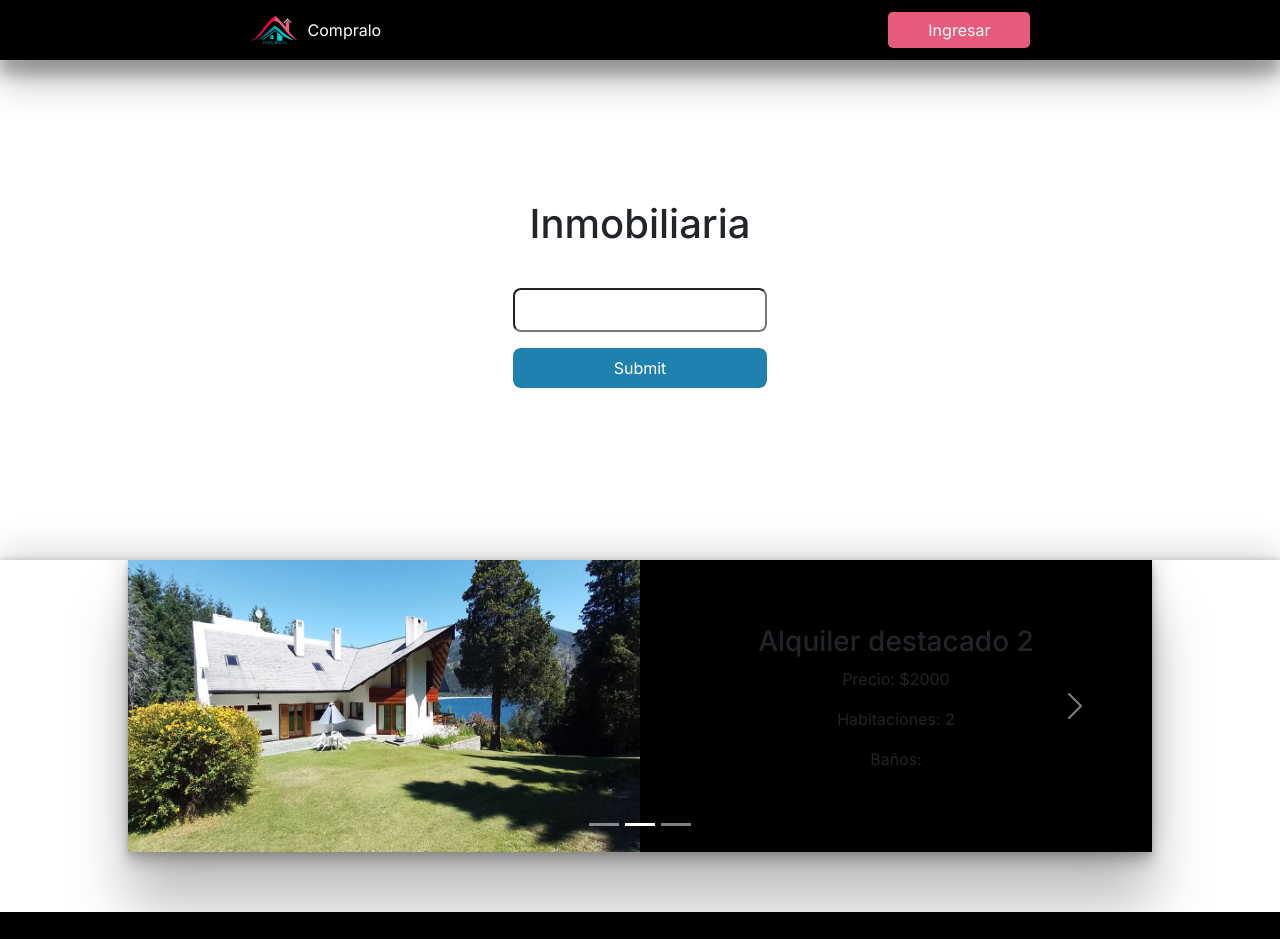
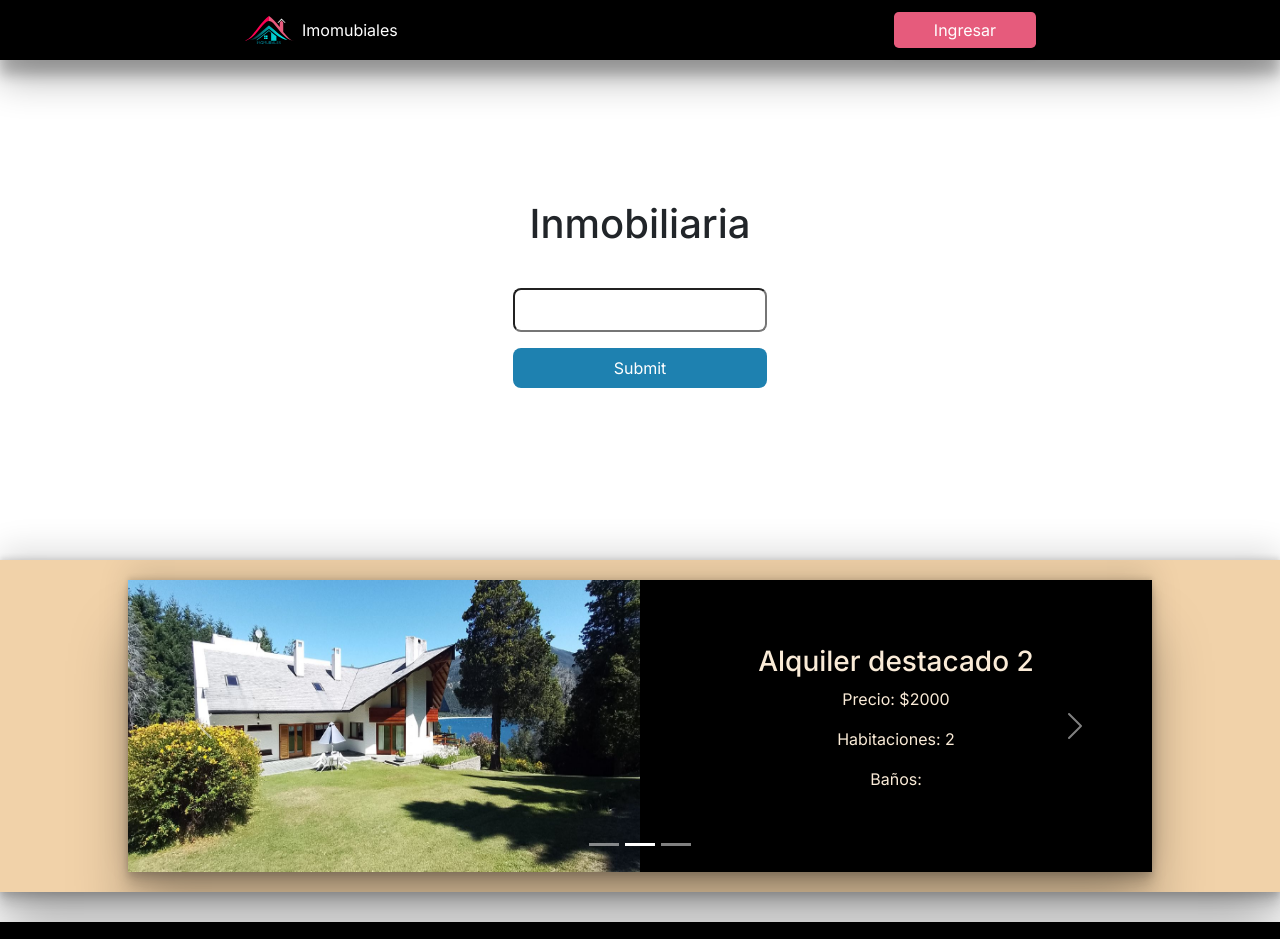
Before and after one commit to No-Country/c16-61, a Next.js app: page / in a window 1280 px wide. Shown: the top 939 px of the page. Built offline with nearby package versions, Linux system fonts and the light colour scheme.

Commit message:
Using context

```diff
--- a/src/UI/carouselCard.module.css
+++ b/src/UI/carouselCard.module.css
@@ -12,4 +12,5 @@
     justify-content: center;
     align-items: center;
     flex-direction: column;
+    color: antiquewhite;
 }
--- a/src/app/page.tsx
+++ b/src/app/page.tsx
@@ -1,16 +1,40 @@
+"use client"
+
 import FeaturedProducts from "@/components/FeaturedProducts/FeaturedProducts"
 import {SearchBar} from "@/components/SearchBar/SearchBar"
 import styles from "./page.module.css"
 
-export default function HomePage() {
+import { createContext, useContext } from 'react';
+
+interface Product {
+  nombre: string;
+  precio: number;
+  src: string;
+  habitacion: number;
+  baños: number;
+  id: number;
+}
+
+const testArray: Product[] = [{ nombre: "Alquiler destacado 1 ", precio: 1000, src: "./house1.jpg", habitacion: 3, baños: 2, id:1 },
+{ nombre: "Alquiler destacado 2 ", precio: 2000, src: "./house2.jpg", habitacion: 2, baños: 1, id:2 },
+{ nombre: "Alquiler destacado 3 ", precio: 3000, src: "./house3.jpg", habitacion: 4, baños: 2, id:3 },]
+
+export const FeaturedProductsContext = createContext(testArray);
+
+export default function HomePage(): JSX.Element {
+
+ const prueba = useContext(FeaturedProductsContext);
+
   return (
+    <FeaturedProductsContext.Provider value={testArray}>
       <main>
         <section className={styles.title} >
           <h1>Inmobiliaria</h1>
           <SearchBar />
         </section>
-      <FeaturedProducts />
+        <FeaturedProducts testArray={testArray} />
       </main>
+    </FeaturedProductsContext.Provider>
 
   )
 }
--- a/src/components/FeaturedProducts/FeaturedProducts.module.css
+++ b/src/components/FeaturedProducts/FeaturedProducts.module.css
@@ -6,9 +6,13 @@
     flex-direction: column;
     align-items: center;
     box-shadow: rgba(0, 0, 0, 0.25) 0px 54px 55px, rgba(0, 0, 0, 0.12) 0px -12px 30px, rgba(0, 0, 0, 0.12) 0px 4px 6px, rgba(0, 0, 0, 0.17) 0px 12px 13px, rgba(0, 0, 0, 0.09) 0px -3px 5px;
-
+    background-color: #f1d2a9;
+    margin-bottom: 30px;
 }
 
 .containerCarousel{
     box-shadow: rgba(0, 0, 0, 0.25) 0px 54px 55px, rgba(0, 0, 0, 0.12) 0px -12px 30px, rgba(0, 0, 0, 0.12) 0px 4px 6px, rgba(0, 0, 0, 0.17) 0px 12px 13px, rgba(0, 0, 0, 0.09) 0px -3px 5px;
+    width: 80%;
+    height: 292px;
+    margin: 20px
 }
--- a/src/components/FeaturedProducts/FeaturedProducts.tsx
+++ b/src/components/FeaturedProducts/FeaturedProducts.tsx
@@ -3,21 +3,29 @@
 import Carousel from 'react-bootstrap/Carousel';
 import { CarouselCard } from '@/UI/carouselCard';
 import style from "./FeaturedProducts.module.css"
-export default function FeaturedProducts(): JSX.Element {
 
-  const testArray = [{ nombre: "Alquiler destacado 1 ", precio: 1000, src: "./house1.jpg", habitacion: 3, baños: 2 },
-                     { nombre: "Alquiler destacado 2 ", precio: 2000, src: "./house2.jpg", habitacion: 2, baños: 1 },
-                     { nombre: "Alquiler destacado 3 ", precio: 3000, src: "./house3.jpg", habitacion: 4, baños: 2 },]
+import { useRouter } from 'next/navigation'
+import { createContext, useContext } from 'react';
+
+
+
+
+export default function FeaturedProducts({testArray}): JSX.Element {
+
+
+  const router = useRouter()
 
   return (
+
       <main className={style.container}>
-      <Carousel className={style.containerCarousel} style={{ width: "80%", height: "292px", marginBottom: "60px" }}>
+        <Carousel className={style.containerCarousel} >
           {testArray.map((item, index) => (
-          <Carousel.Item key={index}>
+            <Carousel.Item key={index} onClick={()=>{ router.push(`/product/${item.id}`)}}>
               <CarouselCard item={item}></CarouselCard>
             </Carousel.Item>
           ))}
         </Carousel>
       </main>
+
   )
 }
--- a/src/components/ItemDetail/ItemDetail.tsx
+++ b/src/components/ItemDetail/ItemDetail.tsx
@@ -1,16 +1,29 @@
+
 import Button from "react-bootstrap/Button";
 import Card from "react-bootstrap/Card";
+import { FeaturedProductsContext } from "@/app/page";
+import { useContext } from "react";
+import { useParams } from "next/navigation";
+
 
 export default function ItemDetail() {
+
+  const testArray = useContext(FeaturedProductsContext);
+  const id = useParams().id
+  const idNumber = Number(id)
+
+  const item = testArray.find((item) => {
+    return item.id == idNumber
+  })
+
   return (
 
       <Card style={{ width: "40%" }}>
         <Card.Img variant="left" src="holder.js/100px180" />
         <Card.Body>
-          <Card.Title>Card Title</Card.Title>
+          <Card.Title>{item?.nombre}</Card.Title>
           <Card.Text>
-            Some quick example text to build on the card title and make up the
-            bulk of the card's content.
+          {item?.nombre}
           </Card.Text>
           <Button variant="primary">Go somewhere</Button>
         </Card.Body>
--- a/src/components/NavBar/NavBar.tsx
+++ b/src/components/NavBar/NavBar.tsx
@@ -16,7 +16,7 @@ export function NavBar(): JSX.Element {
       <nav className={styles.navbar} >
         <div className={styles.titleContainer}>
           <img src="./logo.svg" alt="Logo Header" className={styles.logo} />
-          <p className={styles.title}>Compralo</p>
+          <p className={styles.title}>Imomubiales</p>
         </div>
 
         <div className={styles.buttonNew} >
```
Lines whose indentation alone changed are shown as unchanged.
